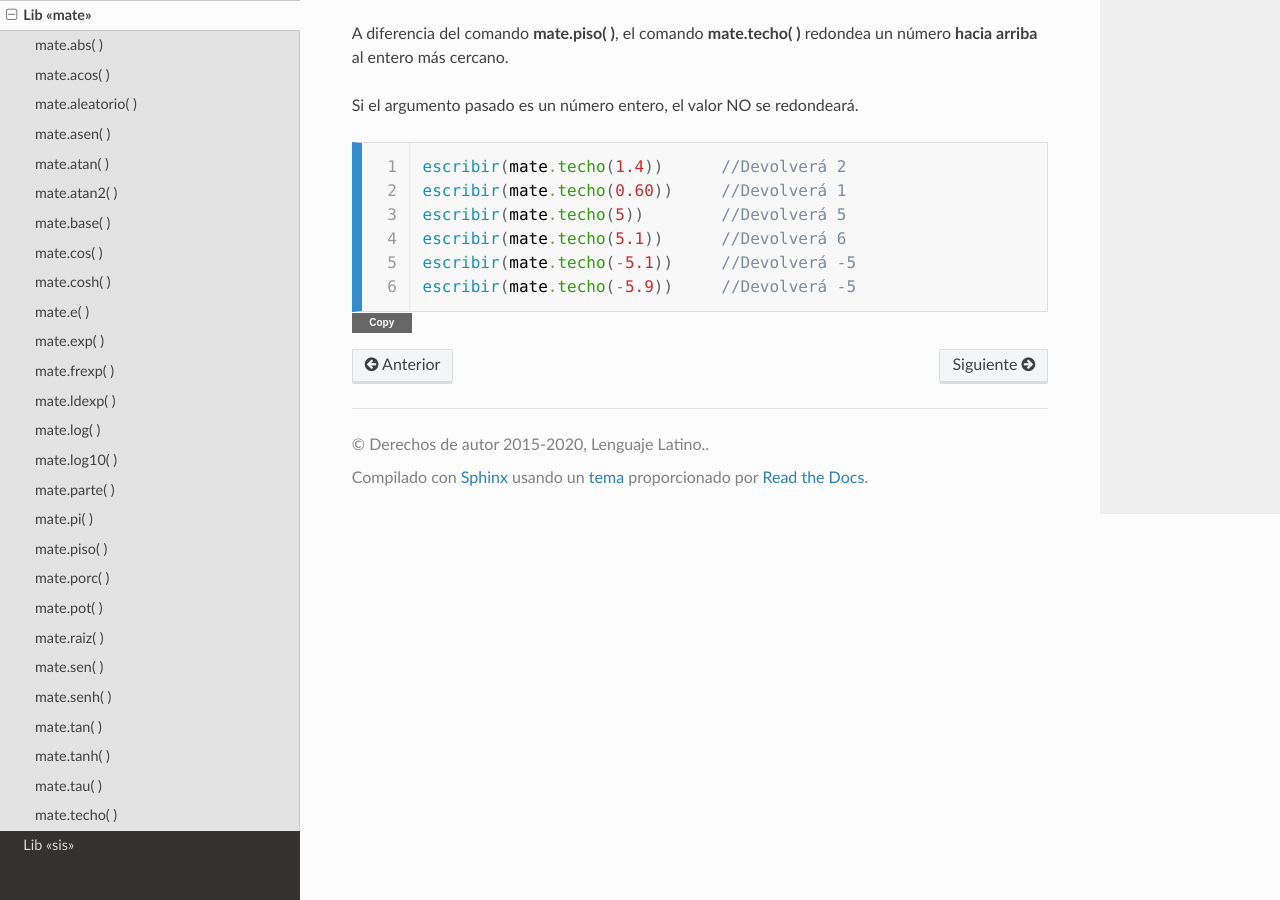
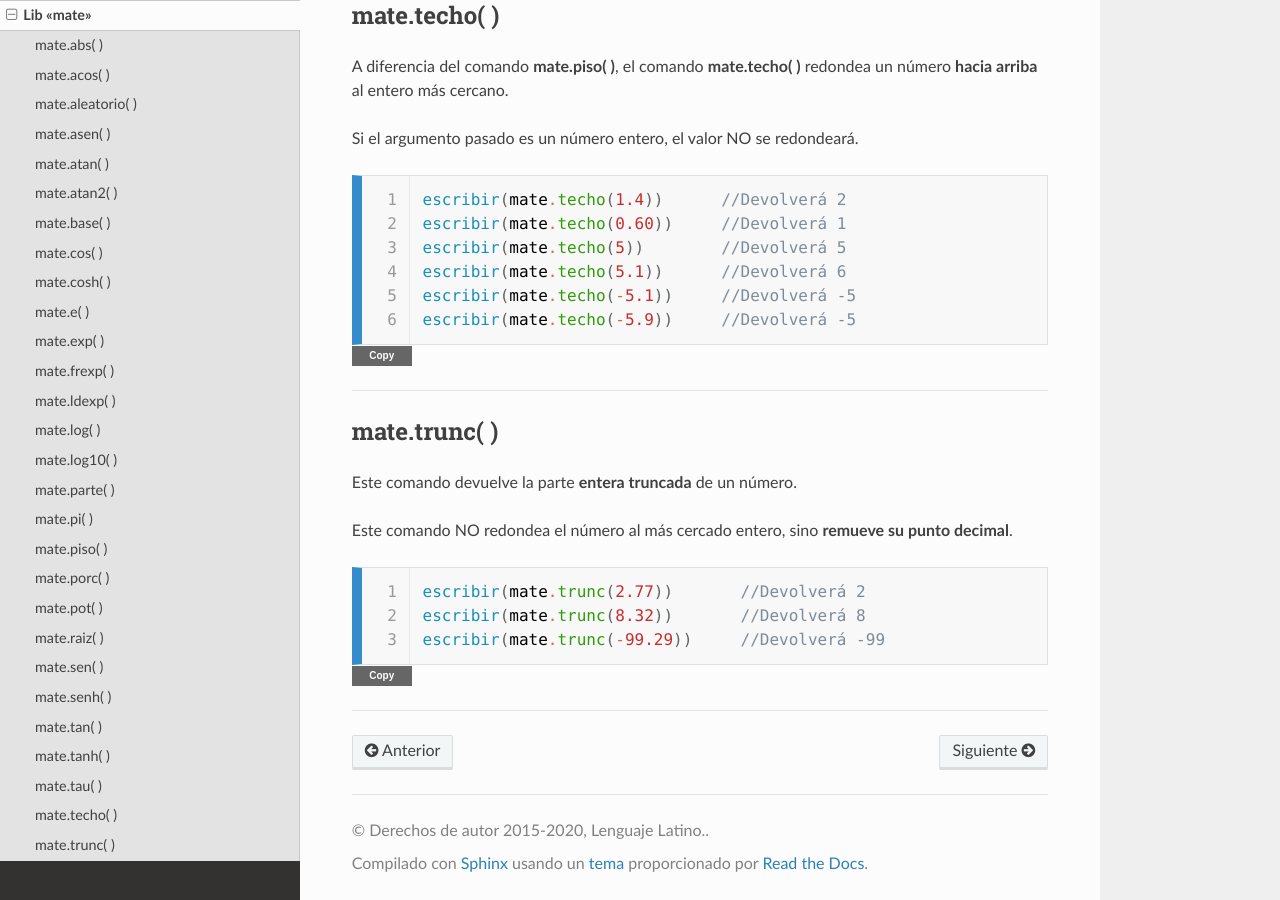
Before and after one commit to LatinoDocs/Manual-Latino, a Sphinx documentation site: the page built from docs/librerias/Matematica.rst, in a window 1280 px wide and 900 px high, scrolled down 10035 px. Built offline with Sphinx 7.4.7 and the Read the Docs theme 2.0.0, drawn with Linux system fonts in a browser that asks for light colours; comment, search, counter and statistics services are not loaded; some of the changed text lies outside the part shown.

Commit message:
Se ha añadido el comando **mate.trunc()**

```diff
--- a/docs/Novedades.rst
+++ b/docs/Novedades.rst
@@ -40,6 +40,7 @@ Novedades
   * Se ha añadido el comando **mate.pi()**
   * Se ha añadido el comando **mate.tau()**
   * Se ha añadido el comando **mate.e()**
+  * Se ha añadido el comando **mate.trunc()**
   * Se ha añadido los comandos **mate.base()**, **mate.parte()** y **mate.porc()**
   * Se ha añadido el comando **archivo.anexar()**
   * Se ha añadido un alias al comando **archivo.eliminar()**, y su nuevo alias es **archivo.borrar()**
--- a/docs/librerias/Matematica.rst
+++ b/docs/librerias/Matematica.rst
@@ -71,6 +71,8 @@ La librería **mate** contiene las funciones de **matemáticas** en Latino.
 | tau\( \)       | 0          | Devuelve el valor de TAU                                                      |
 +----------------+------------+-------------------------------------------------------------------------------+
 | techo\( \)     | 1          | Devuelve el número redondeado hacia arriba al número entero más cercano       |
++----------------+------------+-------------------------------------------------------------------------------+
+| trunc\( \)     | 1          | Devuelve las partes enteras truncadas de diferentes números                   |
 +----------------+------------+-------------------------------------------------------------------------------+
 
 ----
@@ -472,6 +474,22 @@ Si el argumento pasado es un número entero, el valor NO se redondeará.
    escribir(mate.techo(-5.1))     //Devolverá -5
    escribir(mate.techo(-5.9))     //Devolverá -5</code></pre>
 
+----
+
+mate.trunc\( \)
+-----------------
+Este comando devuelve la parte **entera truncada** de un número.
+
+Este comando NO redondea el número al más cercado entero, sino **remueve su punto decimal**.
+
+.. raw:: html
+
+   <pre><code class="language-latino line-numbers">escribir(mate.trunc(2.77))       //Devolverá 2
+   escribir(mate.trunc(8.32))       //Devolverá 8
+   escribir(mate.trunc(-99.29))     //Devolverá -99</code></pre>
+
+----
+
 .. Enlaces
 
 .. _número de Euler: https://es.wikipedia.org/wiki/Número_e
```
